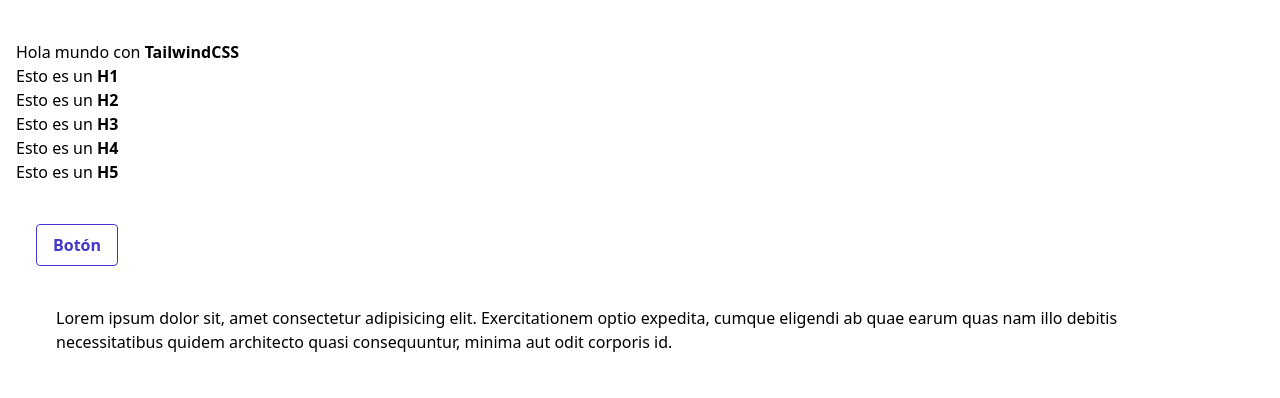
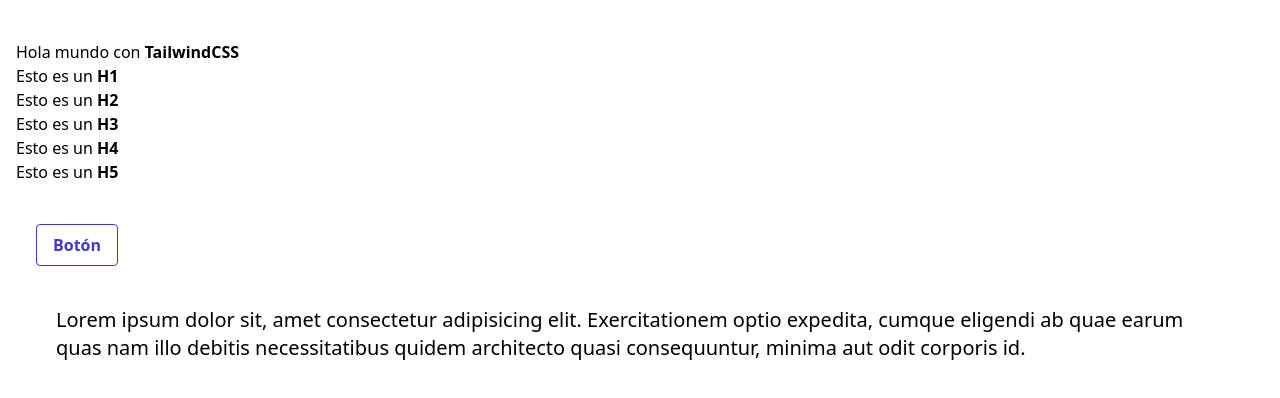
Before and after one commit to otonielandrade7/learning-tailwindcss, a plain HTML site: page 1-base/index.html in a window 1280 px wide. Drawn offline with nearby package versions, Linux system fonts and the light colour scheme.

Commit message:
FONT SIZING

```diff
--- a/1-base/index.html
+++ b/1-base/index.html
@@ -28,7 +28,7 @@
                 </div>
             </article>
             <article>
-                <div class="mt-10 mx-10">
+                <div class="mt-10 mx-10 text-xl">
                     Lorem ipsum dolor sit, amet consectetur adipisicing elit. Exercitationem optio expedita, cumque eligendi ab quae earum quas nam illo debitis necessitatibus quidem architecto quasi consequuntur, minima aut odit corporis id.
                 </div>
             </article>
```
Also changed, not shown: 1-base/notas.txt.
